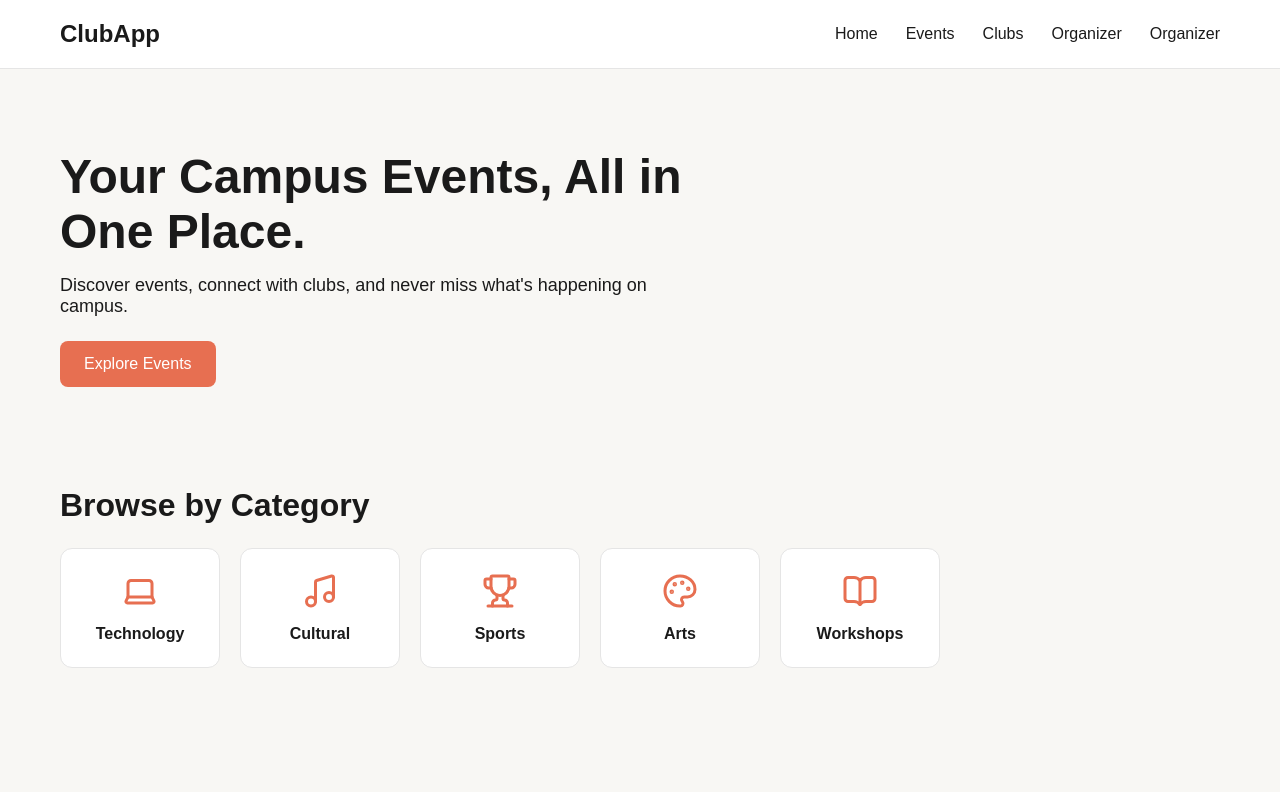
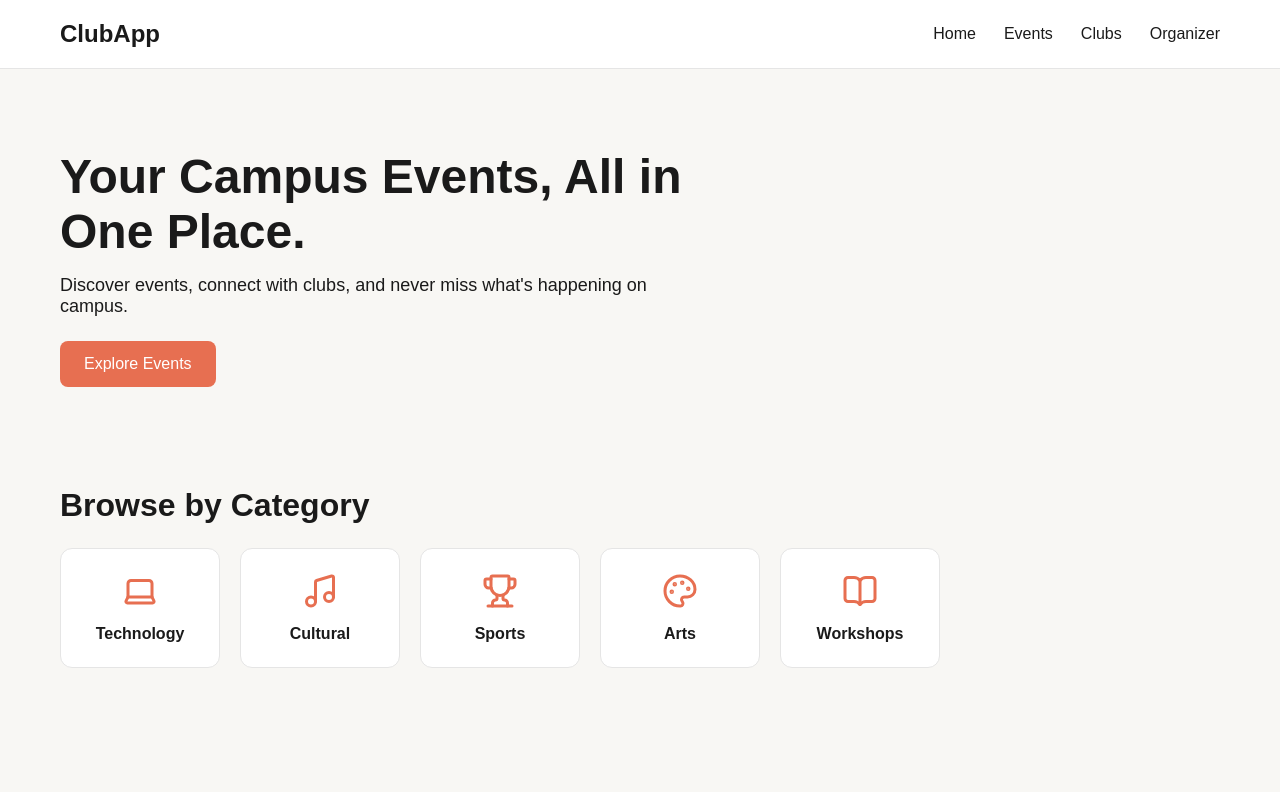
Before and after one commit to AdityaAjay07/SlashForge, a React (Vite) app: page / in a window 1280 px wide. Shown: the top 792 px of the page. Built offline with nearby package versions, Linux system fonts and the light colour scheme; no server answers; the database is empty.

Commit message:
Cleaned up navbar

```diff
--- a/src/components/Navbar.jsx
+++ b/src/components/Navbar.jsx
@@ -9,7 +9,6 @@ function Navbar() {
         <Link to="/">Home</Link>
         <Link to="/events">Events</Link>
         <a href="/clubs">Clubs</a>
-        <Link to="/organizer">Organizer</Link>
         <Link to="/organizer-login">Organizer</Link>
       </div>
     </nav>
```
